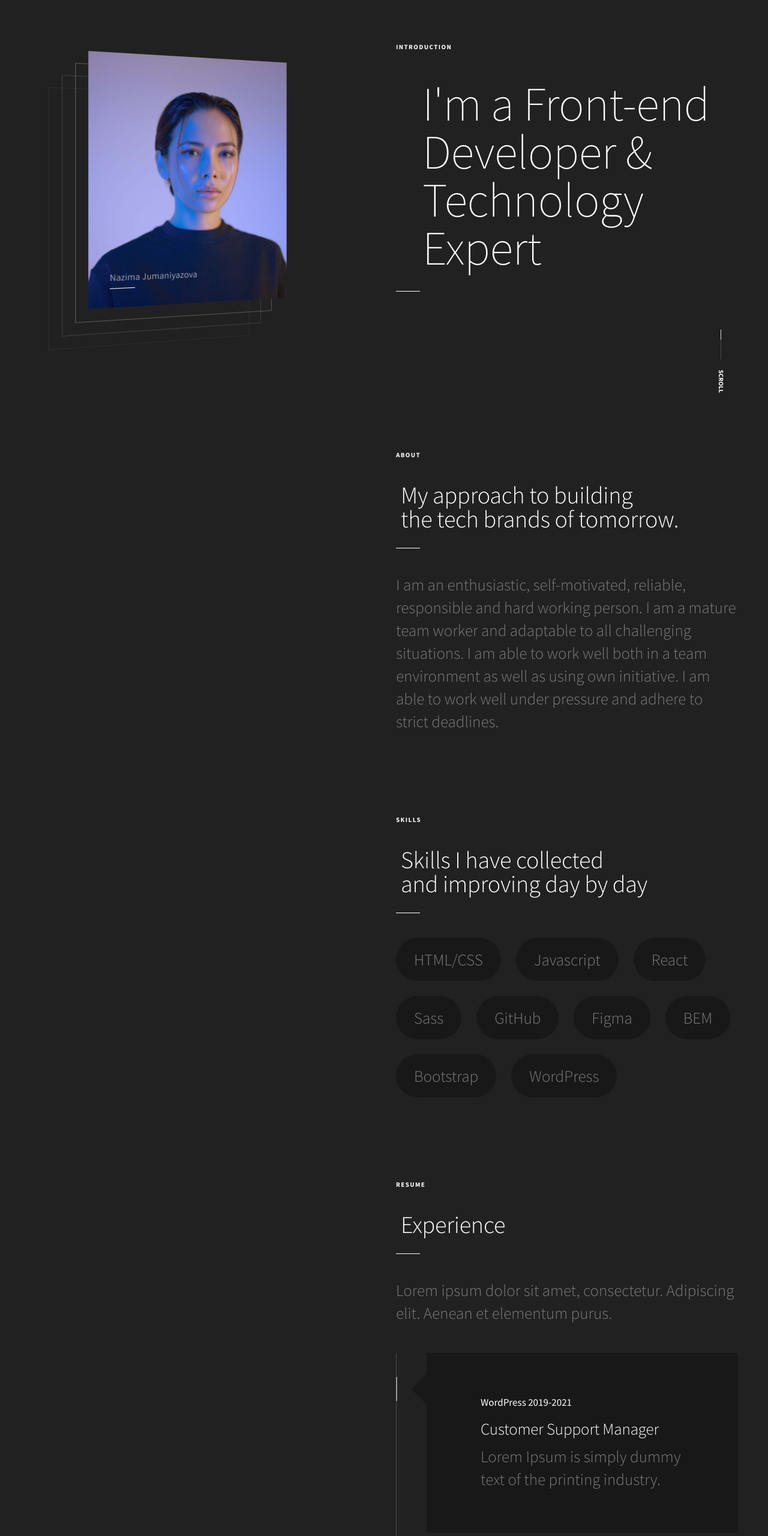
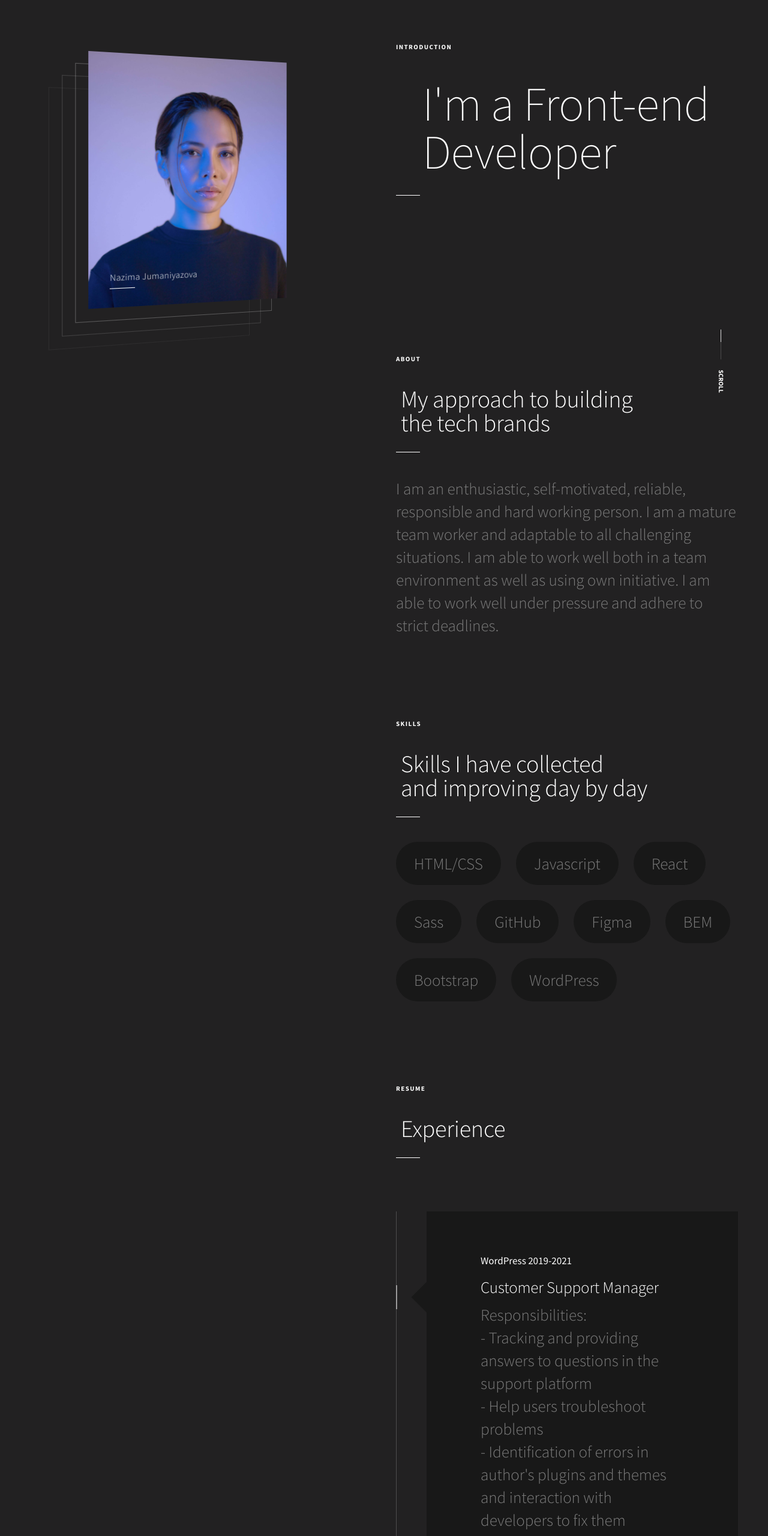
Before and after one commit to nazimajumaniyazova/nazimajumaniyazova.github.io, a plain HTML site: page index.html in a window 1280 px wide. Shown: the part 100-2660 px from the top of the page at 60% size. Drawn offline with nearby package versions, Linux system fonts and the light colour scheme.

Commit message:
Update index.html

```diff
--- a/index.html
+++ b/index.html
@@ -100,12 +100,12 @@
             <div class="container">
                 <section class="intro" id="home">
                     <span class="section-name into__name">introduction</span>
-                    <h1 class="intro__title">I'm a Front-end Developer & Technology Expert</h1>
+                    <h1 class="intro__title">I'm a Front-end Developer</h1>
                     <span class="decor-line"></span>
                 </section>
                 <section class="about" id="about">
                     <span class="section-name">about</span>
-                    <h2 class="about__title">My approach to building <br/> the tech brands of tomorrow.</h2>
+                    <h2 class="about__title">My approach to building <br/> the tech brands</h2>
                     <span class="decor-line"></span>
                     <p class="about__text">I am an enthusiastic, self-motivated, reliable, responsible and hard working person. I am a mature team worker and adaptable to all challenging situations. I am able to work well both in a team environment as well as using own initiative.
                         I am able to work well under pressure and adhere to strict deadlines.</p>
@@ -148,17 +148,22 @@
                     <span class="section-name">resume</span>
                     <h2 class="experience__title">Experience</h2>
                     <span class="decor-line"></span>
-                    <p class="experience__text">Lorem ipsum dolor sit amet, consectetur. Adipiscing elit. Aenean et elementum purus.</p>
+                    <p class="experience__text"></p>
                     <div class="timeline">
                         <div class="timeline__item">
                             <p class="timeline__period">WordPress 2019-2021</p>
                             <p class="timeline__position">Customer Support Manager</p>
-                            <p class="timeline__text">Lorem Ipsum is simply dummy text of the printing industry.</p>
+                            <p class="timeline__text">Responsibilities:<br/>
+- Tracking and providing answers to questions in the support platform<br/>
+- Help users troubleshoot problems<br/>
+- Identification of errors in author's plugins and themes and interaction with developers to fix them<br/>
+- Providing high-level advice on setting up themes and plugins</p>
                         </div>
                         <div class="timeline__item">
                             <p class="timeline__period">School 2017-2019</p>
                             <p class="timeline__position">Mathematics teacher</p>
-                            <p class="timeline__text">Lorem Ipsum is simply dummy text of the printing industry.</p>
+                            <p class="timeline__text">Responsibilities:<br/>
+-Teaching and educating students, taking into account the specifics of the subject "Mathematics" and the age of students, in accordance with the developed program of a general education institution and state educational standards..</p>
                         </div>
                     </div>
                 </section>
@@ -181,7 +186,7 @@
                     <h2 class="experience__title">My Education</h2>
                     <span class="decor-line"></span>
                     <p>Moscow State University in Tashkent</p>
-                    <p>2017</p>
+                    <p>2013 - 2017</p>
                 </section>
                 <section class="languages">
                     <span class="section-name">Languages</span>
```
